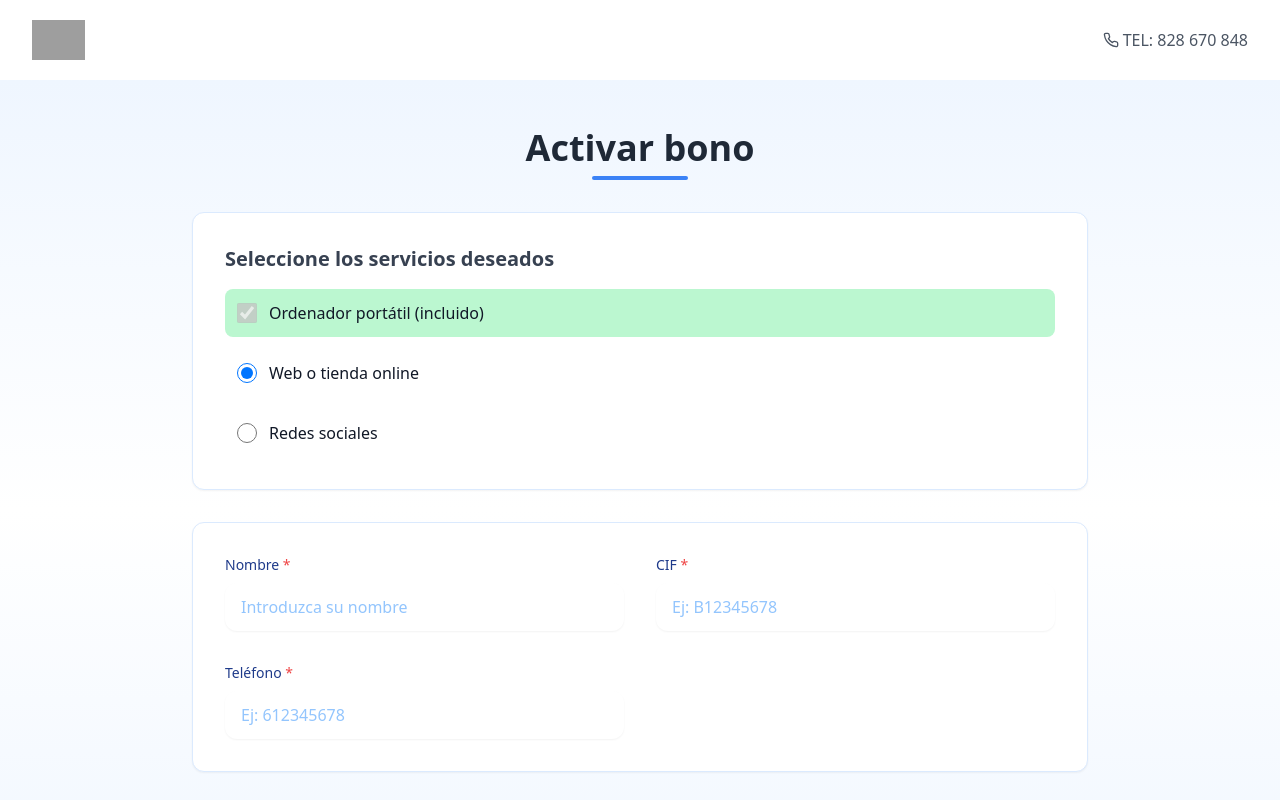
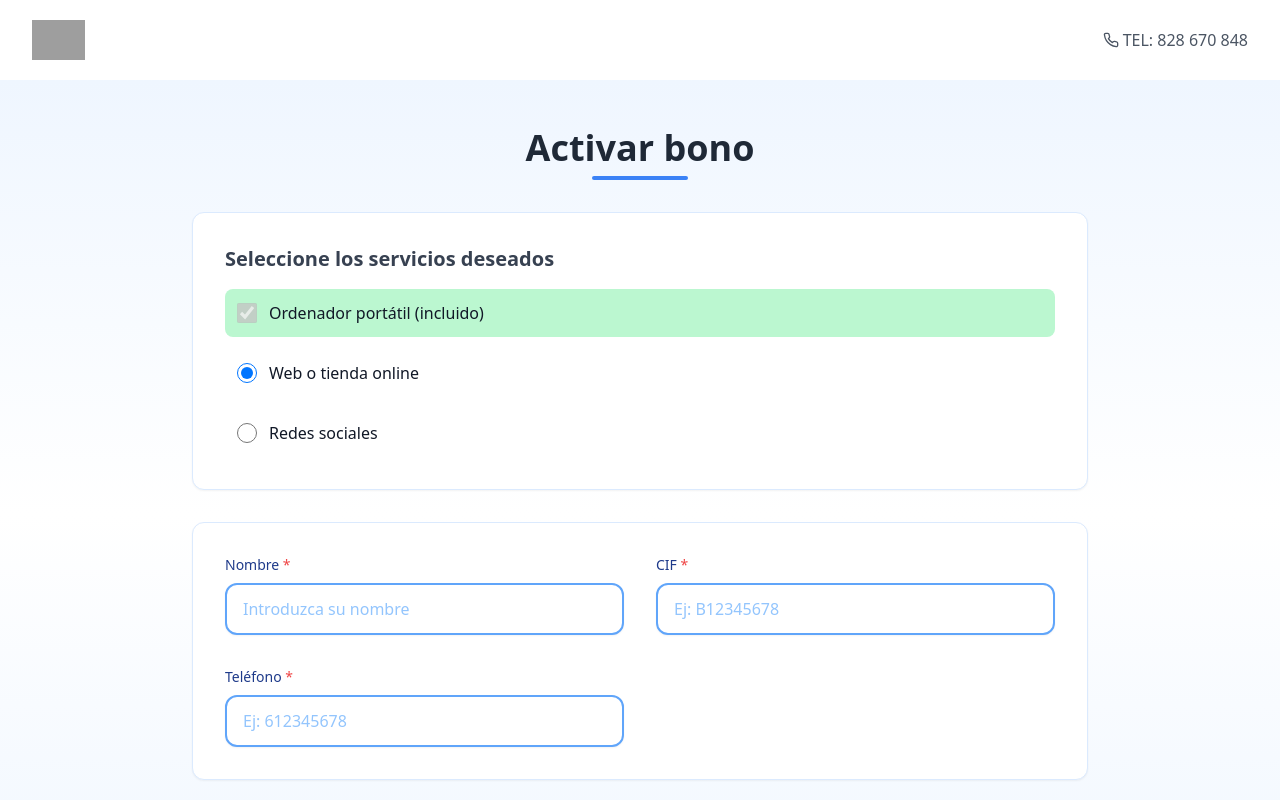
Before and after one commit to AlbaCharlinSiweb/formContratos, a React (Vite) app: page / in a window 1280 px wide. Shown: the top 800 px of the page. Built offline with nearby package versions, Linux system fonts and the light colour scheme; grey boxes are pictures that could not be loaded.

Commit message:
formulario de contratos

```diff
--- a/src/components/FormField.tsx
+++ b/src/components/FormField.tsx
@@ -38,7 +38,7 @@ const FormField: React.FC<FormFieldProps> = ({
         required={required}
         placeholder={placeholder}
         className={`
-          w-full px-4 py-3 rounded-xl shadow-sm
+          w-full px-4 py-3 rounded-xl shadow-sm border-2 border-blue-400
           ${error ? 'border-red-500' : 'border-blue-200'}
           focus:ring-2 focus:ring-blue-500 focus:border-blue-500
           transition-all duration-200
```
